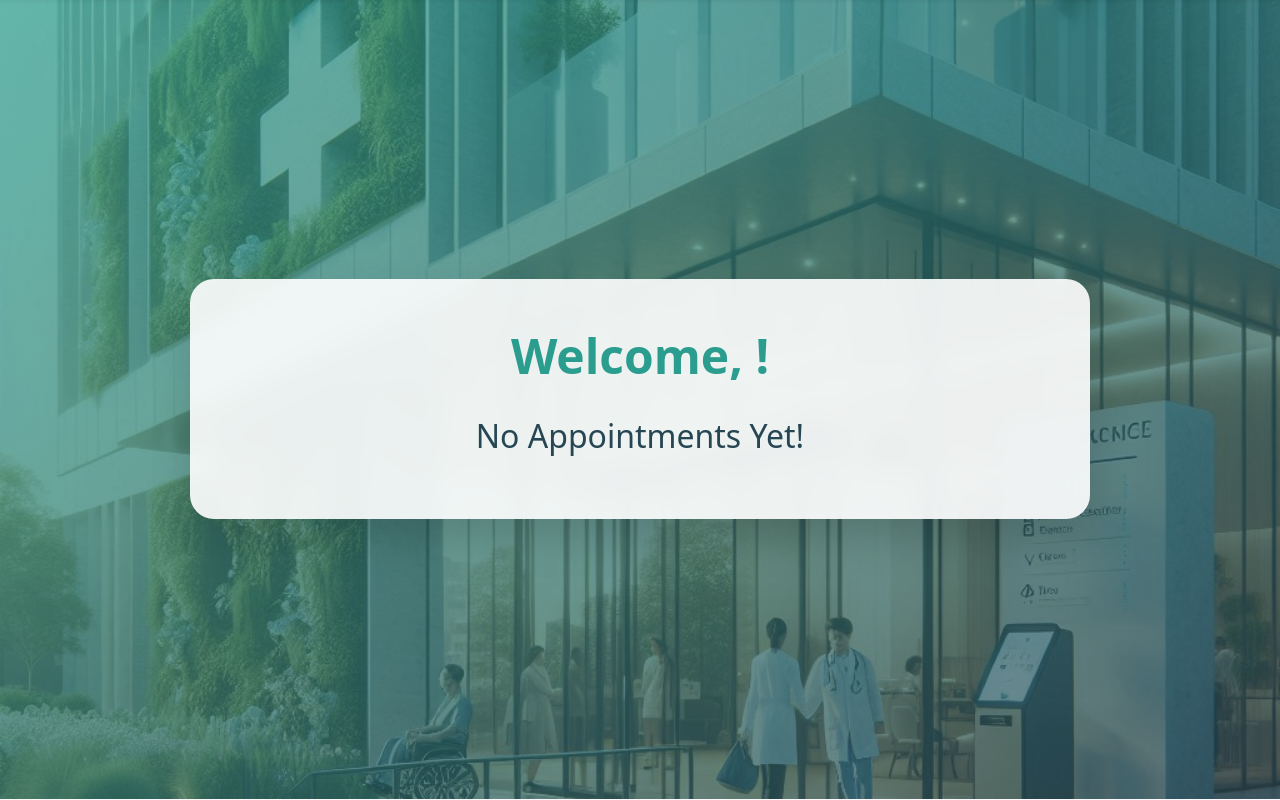
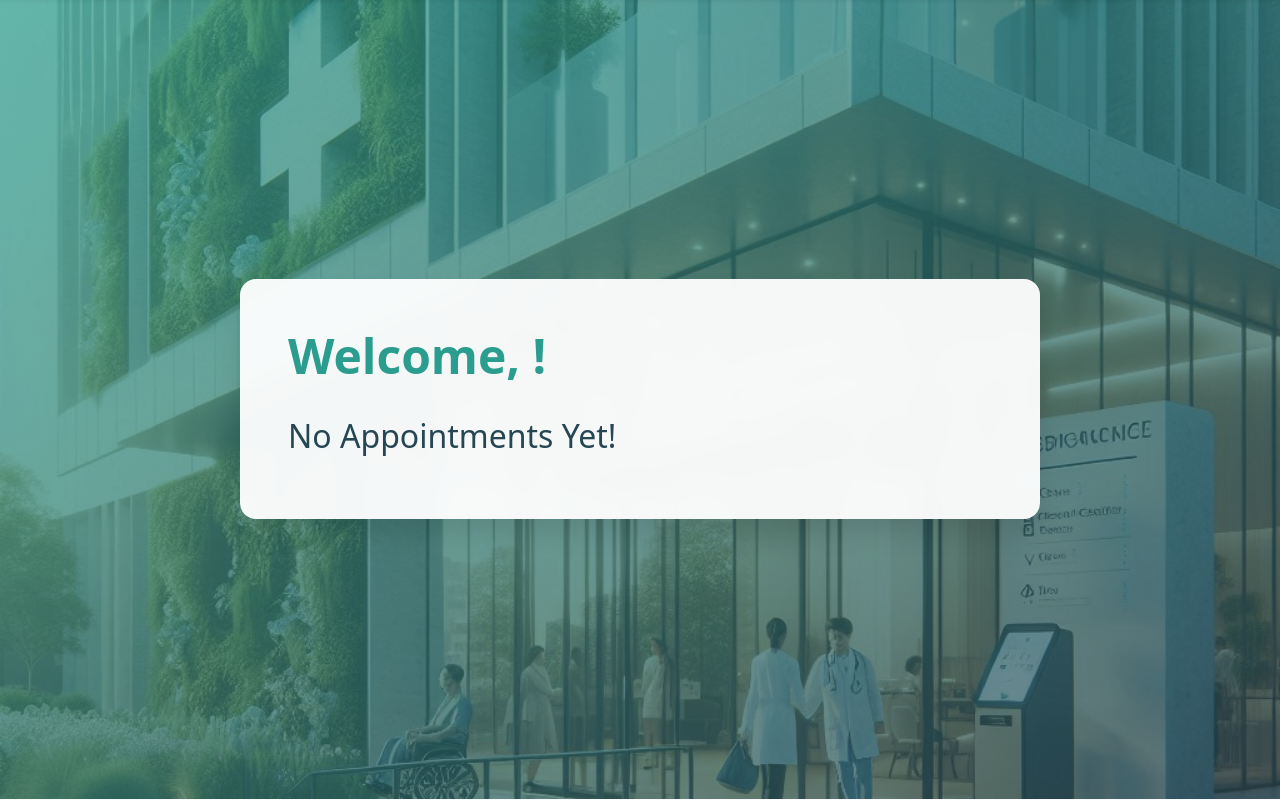
Before and after one commit to Deek2G/Healthy-Life-Clinic-Booking-System, a Django app: page /user-panel in a window 1280 px wide. Shown: the part 63-863 px from the top of the page. Run offline with Django 4.2, Linux system fonts and the light colour scheme; a user stored in the database is signed in; data comes from the database, SQL or seed files in the repository; both versions use the stored data as it was after the commit; parts of the project's set-up code (start-up, migrations or seed data) failed here and were passed over; some libraries are stand-ins or nearby versions.

Commit message:
userpanel fix

```diff
--- a/Clinic-Booking-System-main/booking/clinic/booking/templates/userPanel.html
+++ b/Clinic-Booking-System-main/booking/clinic/booking/templates/userPanel.html
@@ -29,28 +29,29 @@
     align-items: center;
 }
 
-/* Center panel */
+/* Center panel (Same as About Page) */
 .profile-panel {
-    background: rgba(255, 255, 255, 0.9);
+    background: rgba(255, 255, 255, 0.95);
     padding: 3rem;
-    border-radius: 1.5rem;
-    max-width: 900px;
-    width: 90%;
+    border-radius: 1rem;
+    box-shadow: 0 15px 25px rgba(0, 0, 0, 0.1);
     backdrop-filter: blur(10px);
-    box-shadow: 0 20px 40px rgba(0, 0, 0, 0.15);
-    text-align: center;
-    animation: fadeIn 1s ease-in-out;
+    animation: fadeInUp 0.8s ease forwards;
+    margin: 5rem auto;
+    max-width: 800px;
+    width: 100%;
+    opacity: 0;
 }
 
-/* Animations */
-@keyframes fadeIn {
-    from {
+/* Animation */
+@keyframes fadeInUp {
+    0% {
+        transform: translateY(40px);
         opacity: 0;
-        transform: translateY(20px);
     }
-    to {
+    100% {
+        transform: translateY(0);
         opacity: 1;
-        transform: translateY(0);
     }
 }
 
@@ -129,6 +130,14 @@
     border-radius: 1rem;
     box-shadow: 0 15px 30px rgba(0,0,0,0.1);
 }
+
+/* Responsive Design */
+@media (max-width: 768px) {
+    .profile-panel {
+        padding: 2rem;
+        margin: 3rem 1rem;
+    }
+}
 </style>
 {% endblock %}
 
```
Also changed, not shown: Clinic-Booking-System-main/booking/clinic/db.sqlite3.
